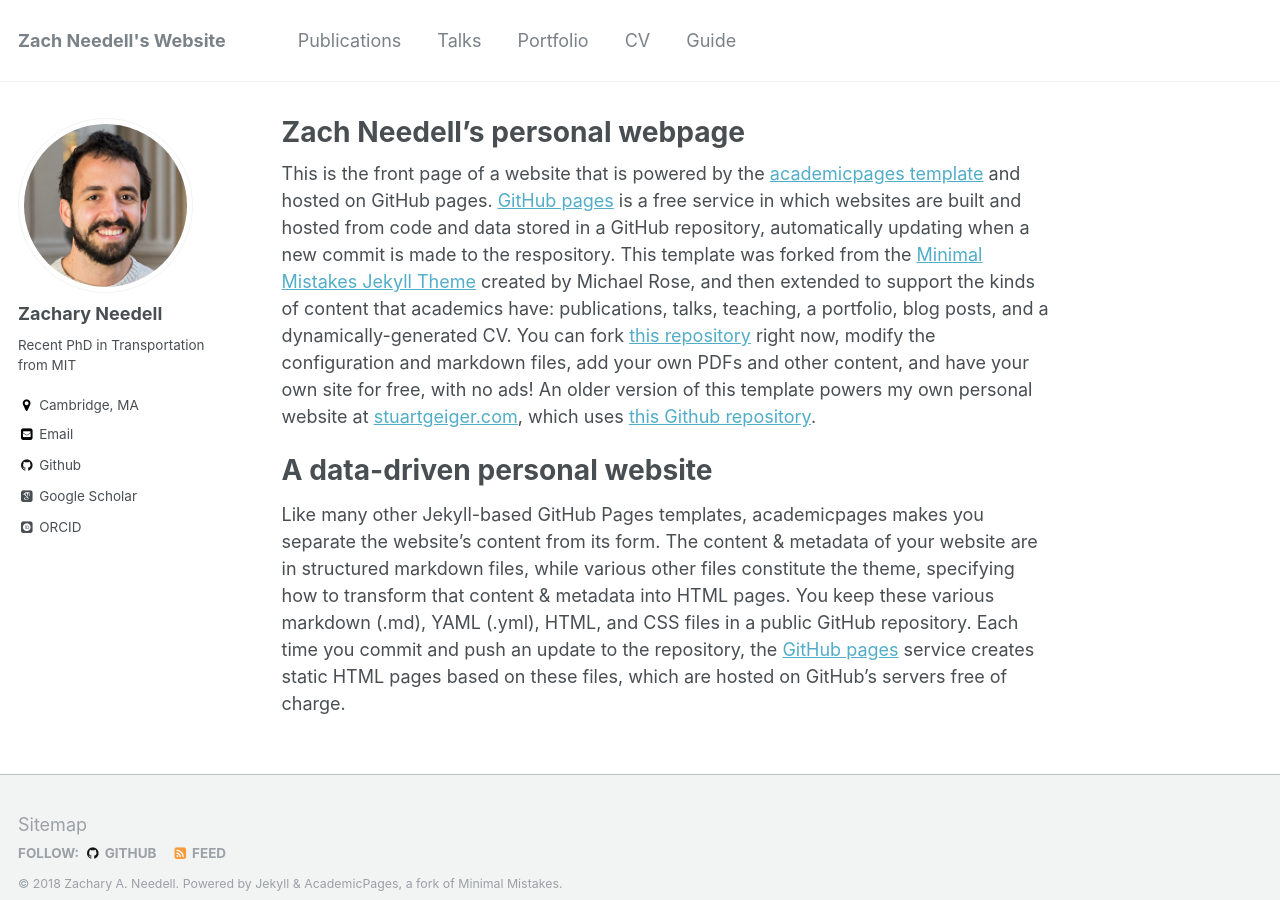
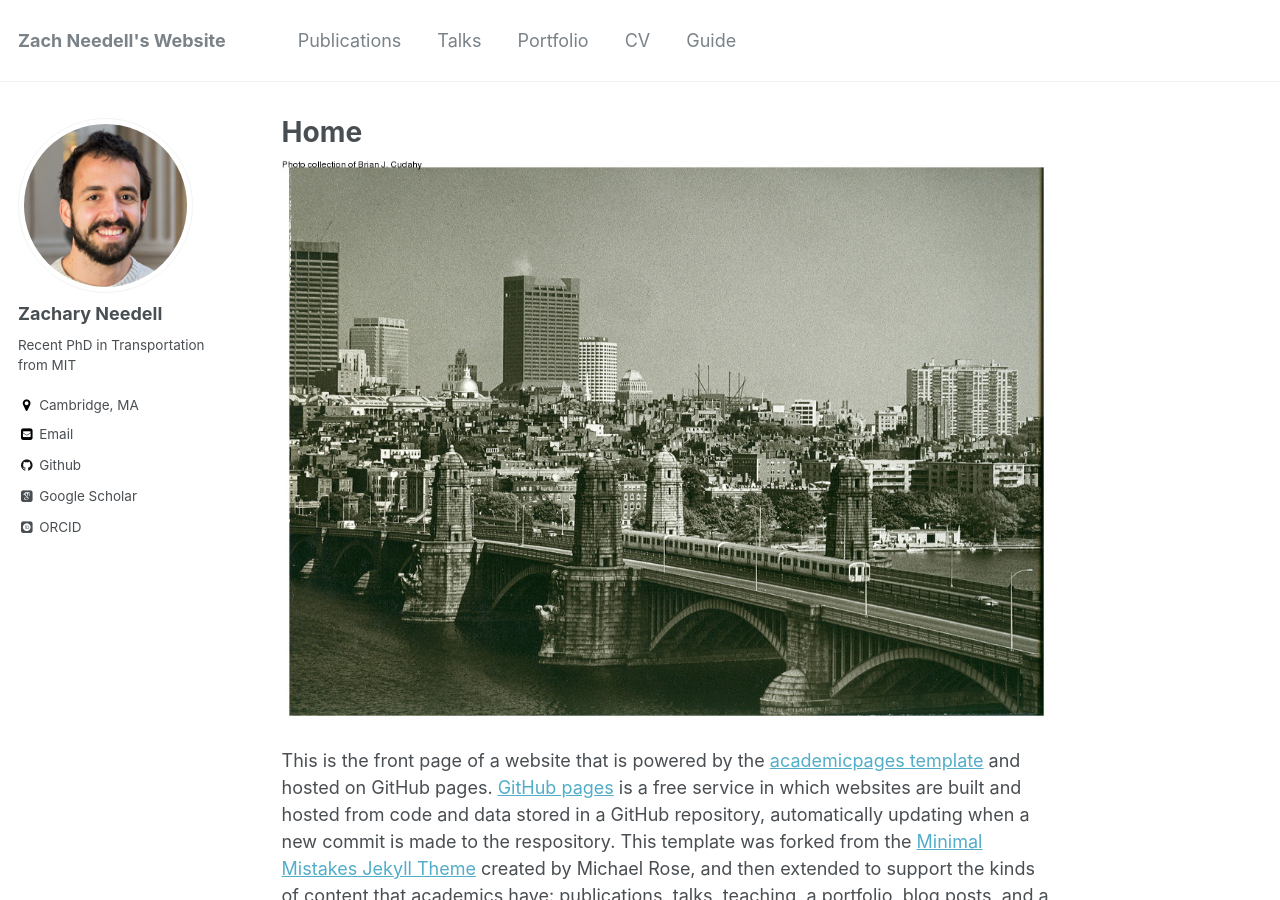
Before and after one commit to zneedell/zneedell.github.io, a Jekyll site: the page built from _pages/about.md, in a window 1280 px wide and 900 px high. Built offline with Jekyll 4.4.1, drawn with Linux system fonts in a browser that asks for light colours; some web fonts are replaced.

Commit message:
add image

```diff
--- a/_pages/about.md
+++ b/_pages/about.md
@@ -1,6 +1,6 @@
 ---
 permalink: /
-title: "Zach Needell's personal webpage"
+title: "Home"
 excerpt: "About me"
 author_profile: true
 redirect_from:
@@ -8,6 +8,10 @@ redirect_from:
   - /about.html
 ---
 
+
+![Longfellow Bridge and the Red Line](images/longfellow.jpg)
+
+
 This is the front page of a website that is powered by the [academicpages template](https://github.com/academicpages/academicpages.github.io) and hosted on GitHub pages. [GitHub pages](https://pages.github.com) is a free service in which websites are built and hosted from code and data stored in a GitHub repository, automatically updating when a new commit is made to the respository. This template was forked from the [Minimal Mistakes Jekyll Theme](https://mmistakes.github.io/minimal-mistakes/) created by Michael Rose, and then extended to support the kinds of content that academics have: publications, talks, teaching, a portfolio, blog posts, and a dynamically-generated CV. You can fork [this repository](https://github.com/academicpages/academicpages.github.io) right now, modify the configuration and markdown files, add your own PDFs and other content, and have your own site for free, with no ads! An older version of this template powers my own personal website at [stuartgeiger.com](http://stuartgeiger.com), which uses [this Github repository](https://github.com/staeiou/staeiou.github.io).
 
 A data-driven personal website
```
Also changed, not shown: images/longfellow.jpg (added).
